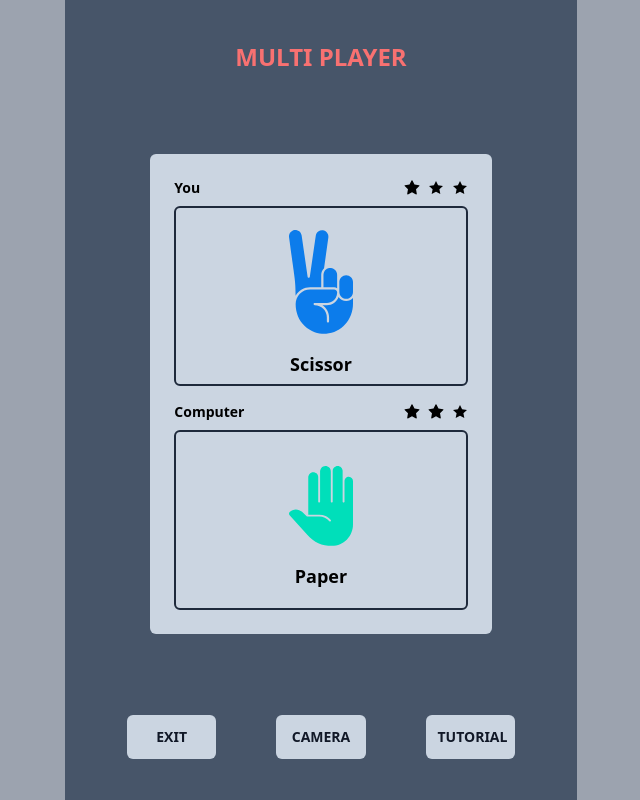
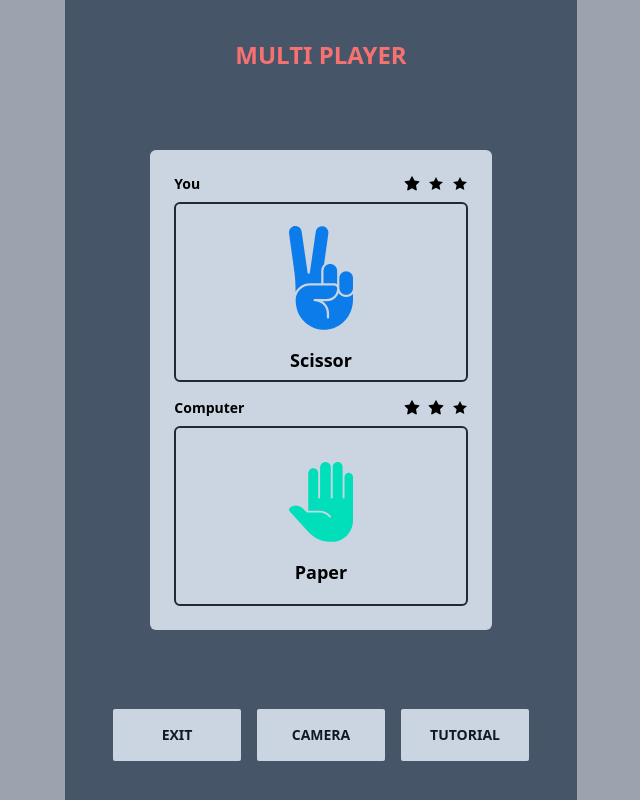
Before and after one commit to MSeptianJ/hompimpah-object-detection, a React (Vite) app: page /multi in a window 1280 px wide. Shown: the whole page, without its empty margins (319-959 px from the left). Built offline with nearby package versions, Linux system fonts and the light colour scheme.

Commit message:
Change Button Style to Grid

```diff
--- a/src/components/modalComponents/WebCamElement/WebCamButton.jsx
+++ b/src/components/modalComponents/WebCamElement/WebCamButton.jsx
@@ -4,19 +4,19 @@ const WebCamButton = ({ handleBack, handleDetect, handleChangeCam }) => {
 	return (
 		<div className=" text-cente grid w-full max-w-md grid-cols-3 gap-4 px-4">
 			<button
-				className=" block rounded-md bg-slate-500 p-4 text-sm font-bold uppercase transition-all hover:bg-gray-700"
+				className=" block rounded-sm bg-slate-500 p-4 text-sm font-bold uppercase transition-all hover:bg-gray-700"
 				onClick={handleBack}
 			>
 				Back
 			</button>
 			<button
-				className=" block rounded-md bg-slate-500 p-4 text-sm font-bold uppercase transition-all hover:bg-gray-700"
+				className=" block rounded-sm bg-slate-500 p-4 text-sm font-bold uppercase transition-all hover:bg-gray-700"
 				onClick={handleDetect}
 			>
 				Detect
 			</button>
 			<button
-				className=" block rounded-md bg-slate-500 p-4 text-sm font-bold uppercase transition-all hover:bg-gray-700"
+				className=" block rounded-sm bg-slate-500 p-4 text-sm font-bold uppercase transition-all hover:bg-gray-700"
 				onClick={handleChangeCam}
 			>
 				Switch
--- a/src/components/smallComponents/GameMenu.jsx
+++ b/src/components/smallComponents/GameMenu.jsx
@@ -19,22 +19,22 @@ const GameMenu = () => {
 	};
 
 	return (
-		<div className=" mx-auto flex w-full max-w-md items-center justify-around text-center">
+		<div className=" mx-auto grid w-full max-w-md grid-cols-3 gap-4 px-4 text-center">
 			<button
 				onClick={handleGoBack}
-				className=" block w-1/5 cursor-pointer rounded-md bg-slate-300 p-3 text-sm font-bold uppercase text-gray-900 transition-all hover:bg-opacity-40"
+				className=" w-full cursor-pointer rounded-sm bg-slate-300 p-4 text-sm font-bold uppercase text-gray-900 transition-all hover:bg-opacity-40"
 			>
 				Exit
 			</button>
 			<button
 				onClick={handleDisplayCam}
-				className=" block w-1/5 cursor-pointer rounded-md bg-slate-300 p-3 text-sm font-bold uppercase text-gray-900 transition-all hover:bg-opacity-40"
+				className=" w-full cursor-pointer rounded-sm bg-slate-300 p-4 text-sm font-bold uppercase text-gray-900 transition-all hover:bg-opacity-40"
 			>
 				Camera
 			</button>
 			<button
 				onClick={handleTutorial}
-				className=" block w-1/5 cursor-pointer rounded-md bg-slate-300 p-3 text-sm font-bold uppercase text-gray-900 transition-all hover:bg-opacity-40"
+				className=" w-full cursor-pointer rounded-sm bg-slate-300 p-4 text-sm font-bold uppercase text-gray-900 transition-all hover:bg-opacity-40"
 			>
 				Tutorial
 			</button>
```
